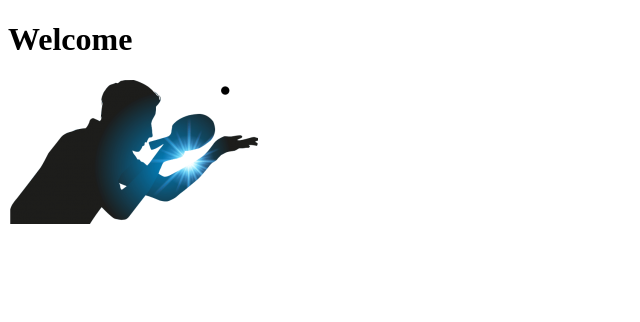
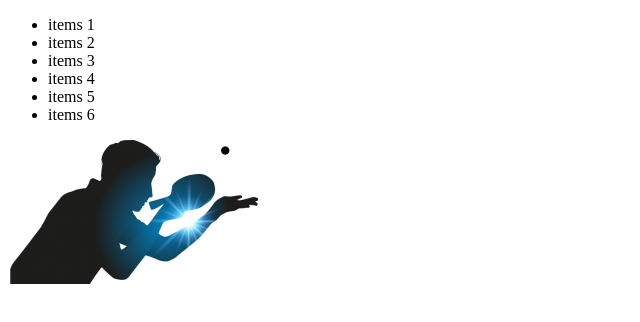
Before and after one commit to footroot/solo-koala-63, a plain HTML site: page index.html in a window 1280 px wide. Shown: the whole page, without its empty margins (0-640 px from the left). Drawn offline with Linux system fonts and the light colour scheme.

Commit message:
Update index.html

```diff
--- a/index.html
+++ b/index.html
@@ -11,8 +11,22 @@
     <title>Watton TTclub</title>
 </head>
 <body>
-    <h1>Welcome</h1>
+    <header>
+        <div class="header">
+            <ul>
+                <li>items 1</li>
+                <li>items 2</li>
+                <li>items 3</li>
+                <li>items 4</li>
+                <li>items 5</li>
+                <li>items 6</li>
+            </ul>
+        </div>
+    </header>
+
+
     <img src="img/table-tennis-logo.png" alt="">
 
 </body>
+
 </html>
```
